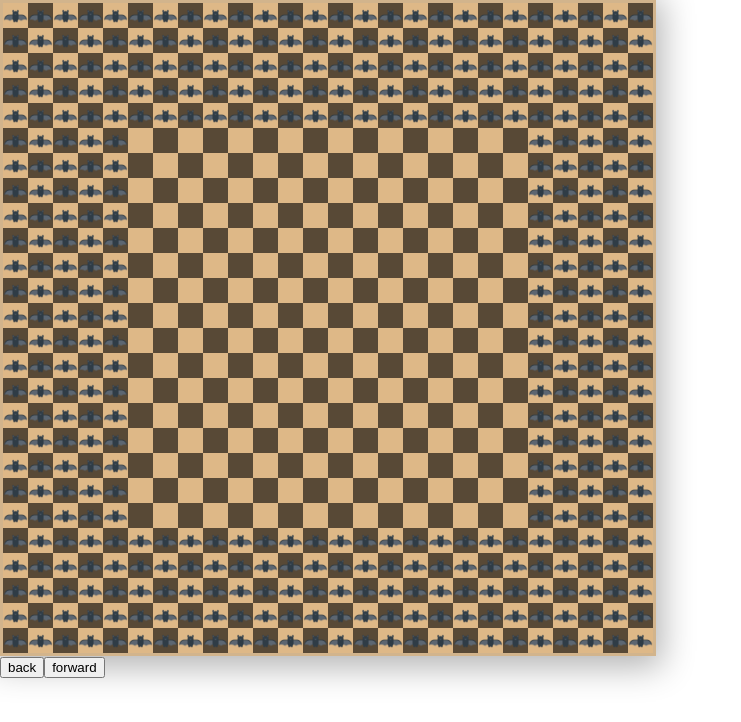
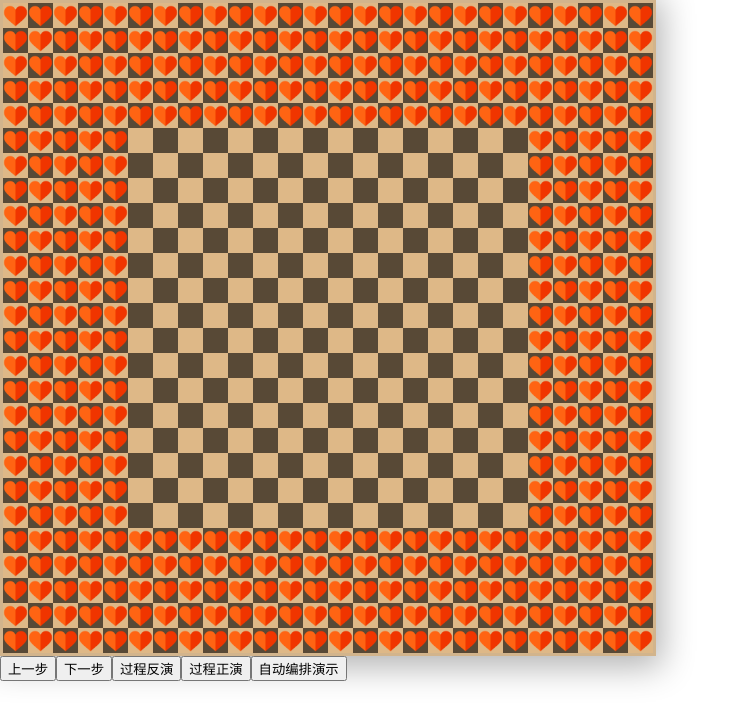
Before and after one commit to yuqi17/killing-the-virtus, a React (Create React App) app: page / in a window 1280 px wide. Shown: the top 722 px of the page, without its empty margins (0-741 px from the left). Built offline with nearby package versions, Linux system fonts and the light colour scheme.

Commit message:
新增功能按钮

```diff
--- a/src/App.js
+++ b/src/App.js
@@ -11,12 +11,29 @@ export default class App extends Component {
     this.refs.board.startMemo(1)
   }
 
+  handleBackPlayClick = () => {
+    this.refs.board.startMemo(-1)
+  }
+
+  handleForwardPlayClick = () => {
+    this.refs.board.startMemo(1)
+  }
+
+  handleAutoPlay = () => {
+    this.refs.board.startMemo(1)
+  }
+
+
   render() {
     return (
       <div className="App">
         <ChessBoard ref='board'/>
-        <button onClick={this.handleBackClick}>back</button>
-        <button onClick={this.handleForwardClick}>forward</button>
+        <button onClick={this.handleBackClick}>上一步</button>
+        <button onClick={this.handleForwardClick}>下一步</button>
+        <button onClick={this.handleBackPlayClick}>过程反演</button>
+        <button onClick={this.handleForwardPlayClick}>过程正演</button>
+        <button onClick={this.handleAutoPlay}>自动编排演示</button>
+
       </div>
     )
   }
--- a/src/components/ChessMan/ChessMan.js
+++ b/src/components/ChessMan/ChessMan.js
@@ -4,7 +4,7 @@ import './index.css'
 
 const roles = {
   0:'ground',
-  1:'bat',
+  1:'heart',
   2:'swords'
 }
 
--- a/src/components/ChessMan/index.css
+++ b/src/components/ChessMan/index.css
@@ -2,8 +2,8 @@
   transition:all ease .3s;
 }
 
-.bat{
-  background-image: url(./bat.png);
+.heart{
+  background-image: url(./heart.png);
   background-repeat: no-repeat;
   background-size: contain;
   background-position: center;
```
Also changed, not shown: src/components/ChessMan/heart.png (added).
